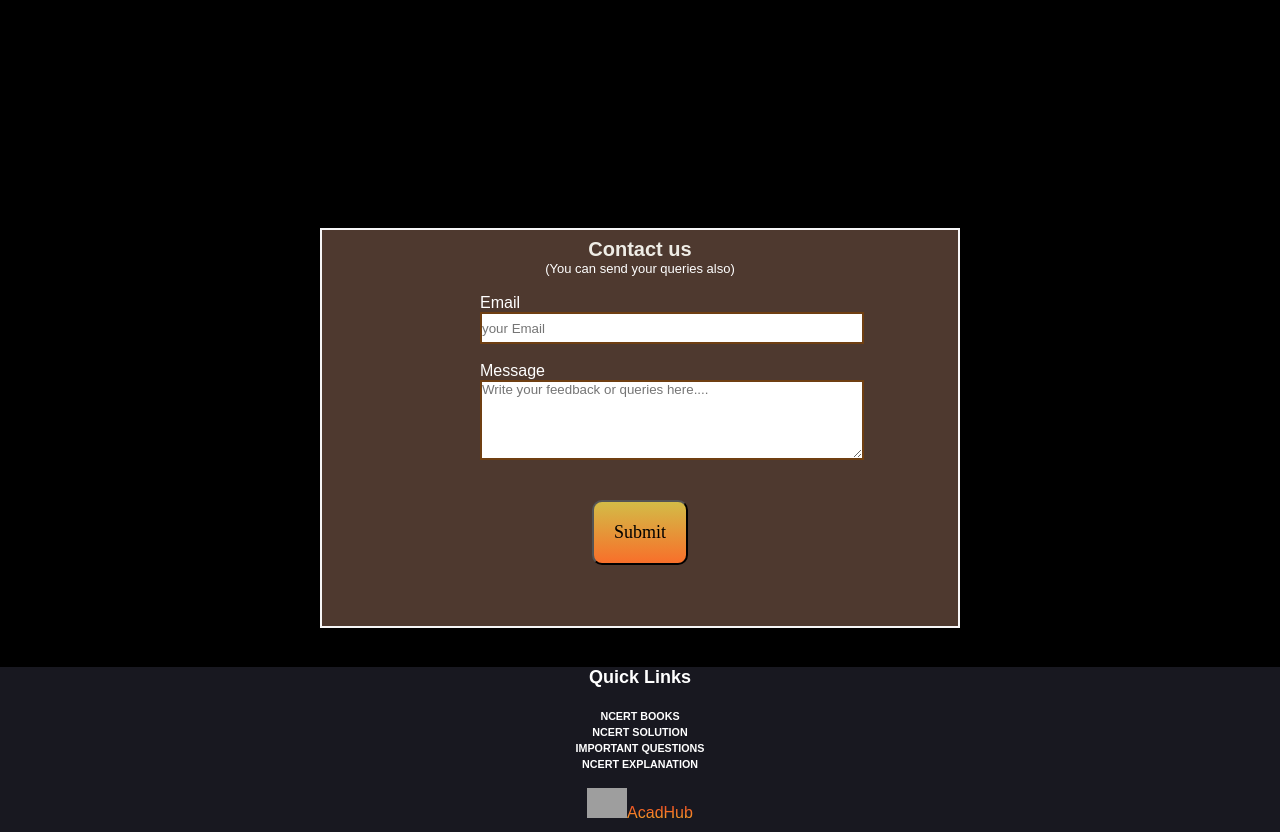
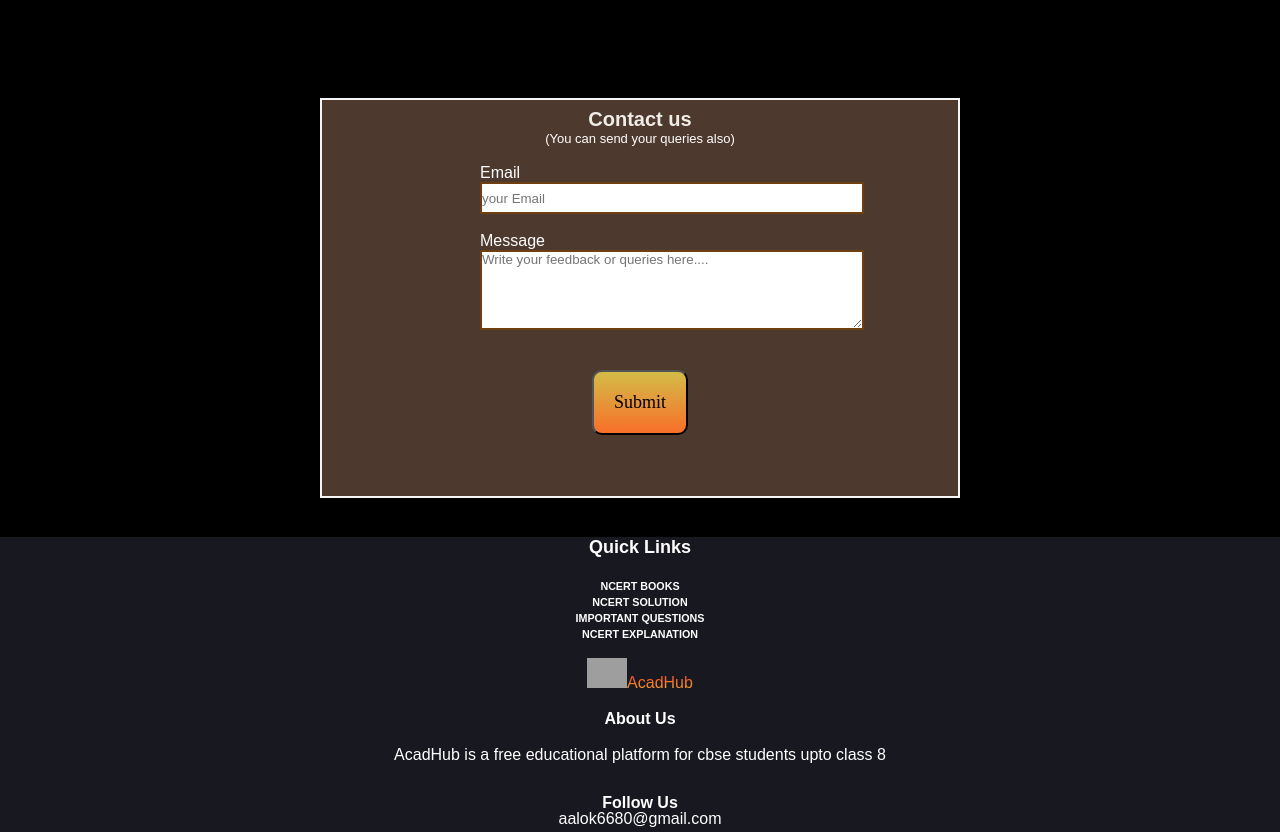
Before and after one commit to Adiiiikaushik/testingwebsite, a plain HTML site: page index.html in a window 1280 px wide. Shown: the part 1876-2708 px from the top of the page. Drawn offline with nearby package versions, Linux system fonts and the light colour scheme; grey boxes are pictures that could not be loaded.

Commit message:
Update style.css

```diff
--- a/style.css
+++ b/style.css
@@ -183,6 +183,10 @@ transform: translateY(-10px);
     font-size:50px;
     color:#efede6;
     text-align:center;
+}
+
+#feedback{
+    margin-top: -130px;
 }
 .rvp{
     width:50vw;
```
